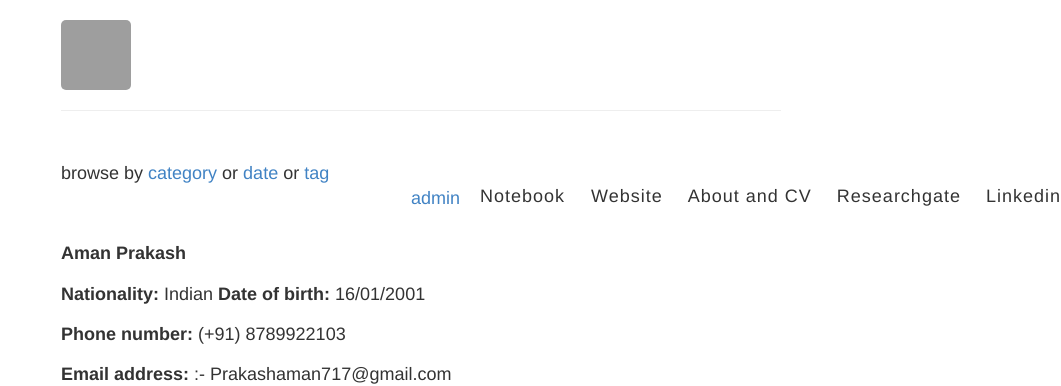
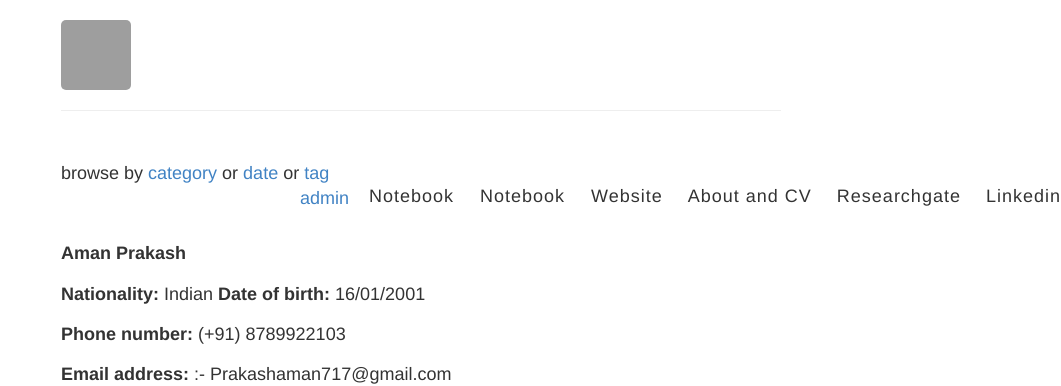
Before and after one commit to prakashaman717/Prakashaman_Notebook, a Jekyll site: the page built from about.md, in a window 1280 px wide and 900 px high, cut to the strip 0-386 px from the top of the window. Shown: the whole strip, without its empty margins (219-1280 px from the left). Built offline with Jekyll 4.4.1, drawn with Linux system fonts in a browser that asks for light colours; our own code applies the rules of GitHub Pages for plain Markdown files; grey boxes are pictures that could not be loaded.

Commit message:
Update default.html

```diff
--- a/_layouts/default.html
+++ b/_layouts/default.html
@@ -35,7 +35,8 @@
             <p class="site-description">{{ site.description }}</p>
           </div>
           <nav>
-            <a href="{https://github.com/prakashaman717/Prakashaman_Notebook/blob/main/_posts/In%20Situ%20Hybridization.md}/">Notebook</Admin>
+            <a href="{https://github.com/prakashaman717/Prakashaman_Notebook}/">Notebook</Admin>
+              <a href="{https://github.com/prakashaman717/Prakashaman_Notebook/blob/main/_posts/In%20Situ%20Hybridization.md}/">Notebook
             <a href="https://sites.google.com/marsci.haifa.ac.il/grd-lab/home?authuser=0/">Website</a>
             <a href="{{ site.baseurl }}/about">About and CV</a>
             <a href="https://www.researchgate.net/profile/Aman-Prakash-6/">Researchgate</a>
```
